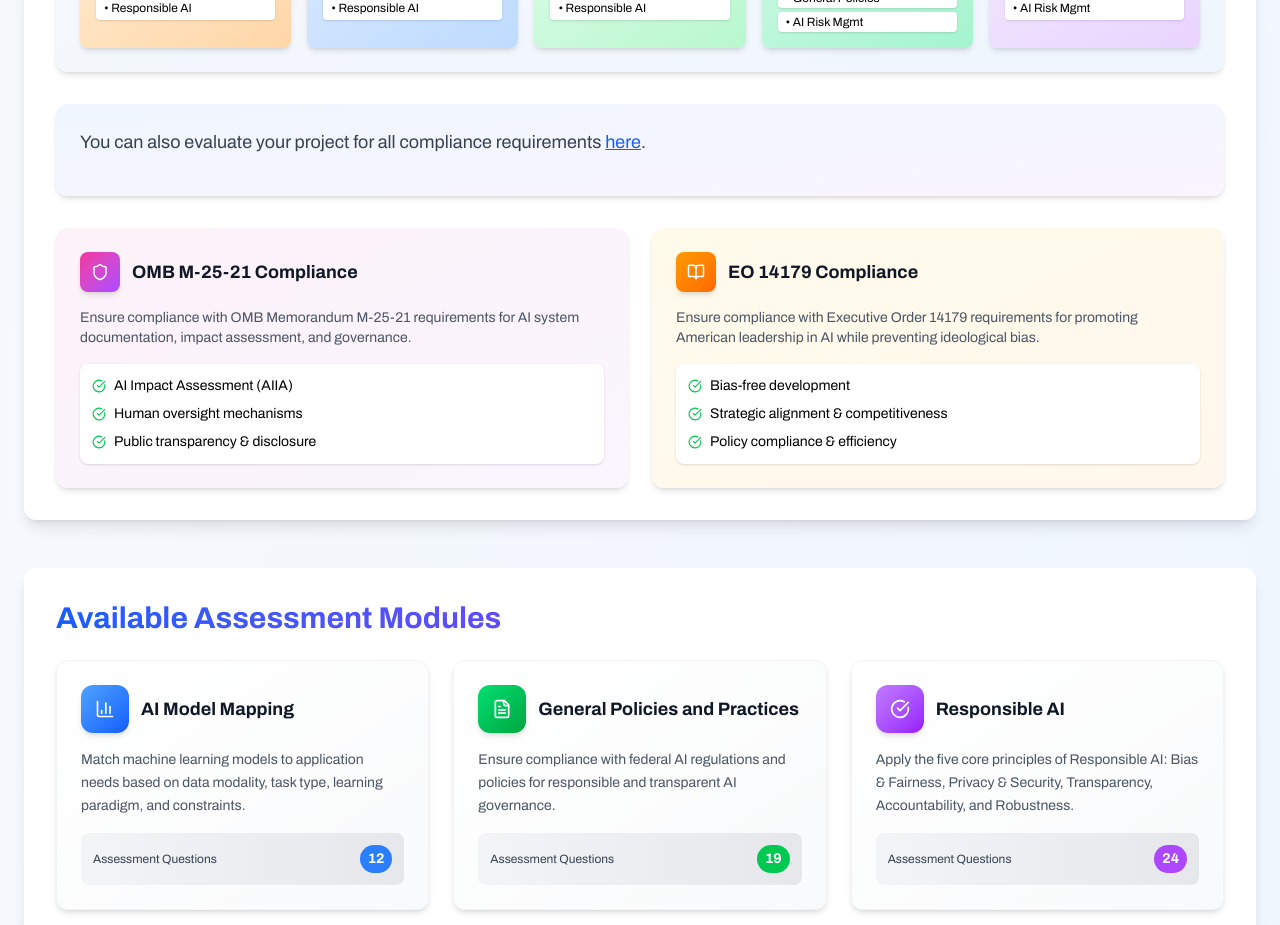
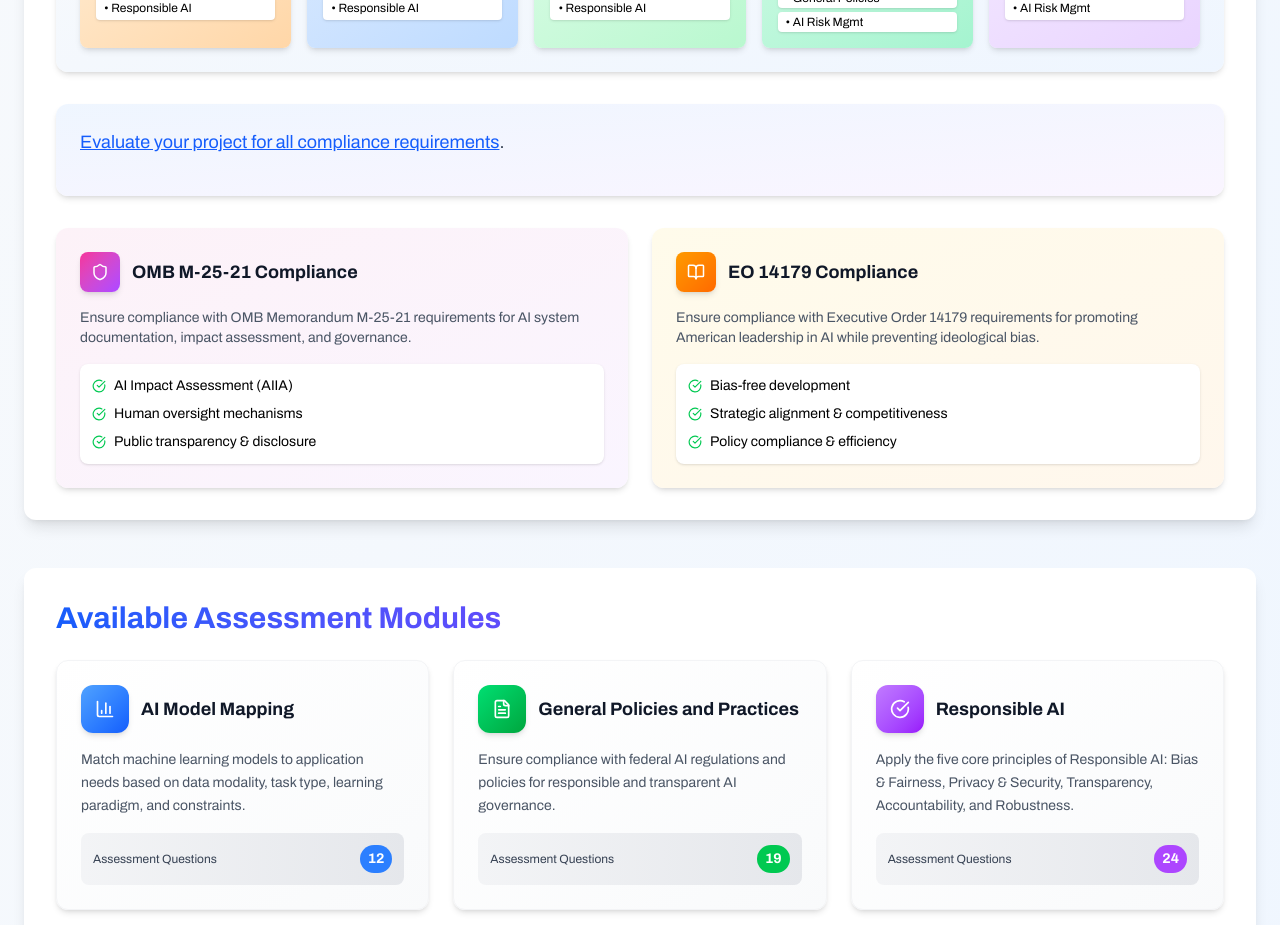
Before and after one commit to uscensusbureau/AI-Toolkit, a React (Vite) app: page / in a window 1280 px wide. Shown: the part 2180-3105 px from the top of the page. Built offline with nearby package versions, Linux system fonts and the light colour scheme.

Commit message:
changed link text of 'here' on landing page Open Issue #53

```diff
--- a/src/App.jsx
+++ b/src/App.jsx
@@ -487,12 +487,11 @@ const LandingPage = ({ onLaunchDashboard }) => {
             {/* Call to Action */}
             <div className="bg-gradient-to-br from-blue-50 to-purple-50 rounded-xl p-6 mb-8 shadow-md">
               <p className="text-lg text-gray-700 mb-4">
-                You can also evaluate your project for all compliance requirements{' '}
                 <button
                   onClick={onLaunchDashboard}
                   className="text-blue-600 hover:text-blue-800 underline font-medium cursor-pointer"
                 >
-                  here
+                  Evaluate your project for all compliance requirements
                 </button>
                 .
               </p>
```
